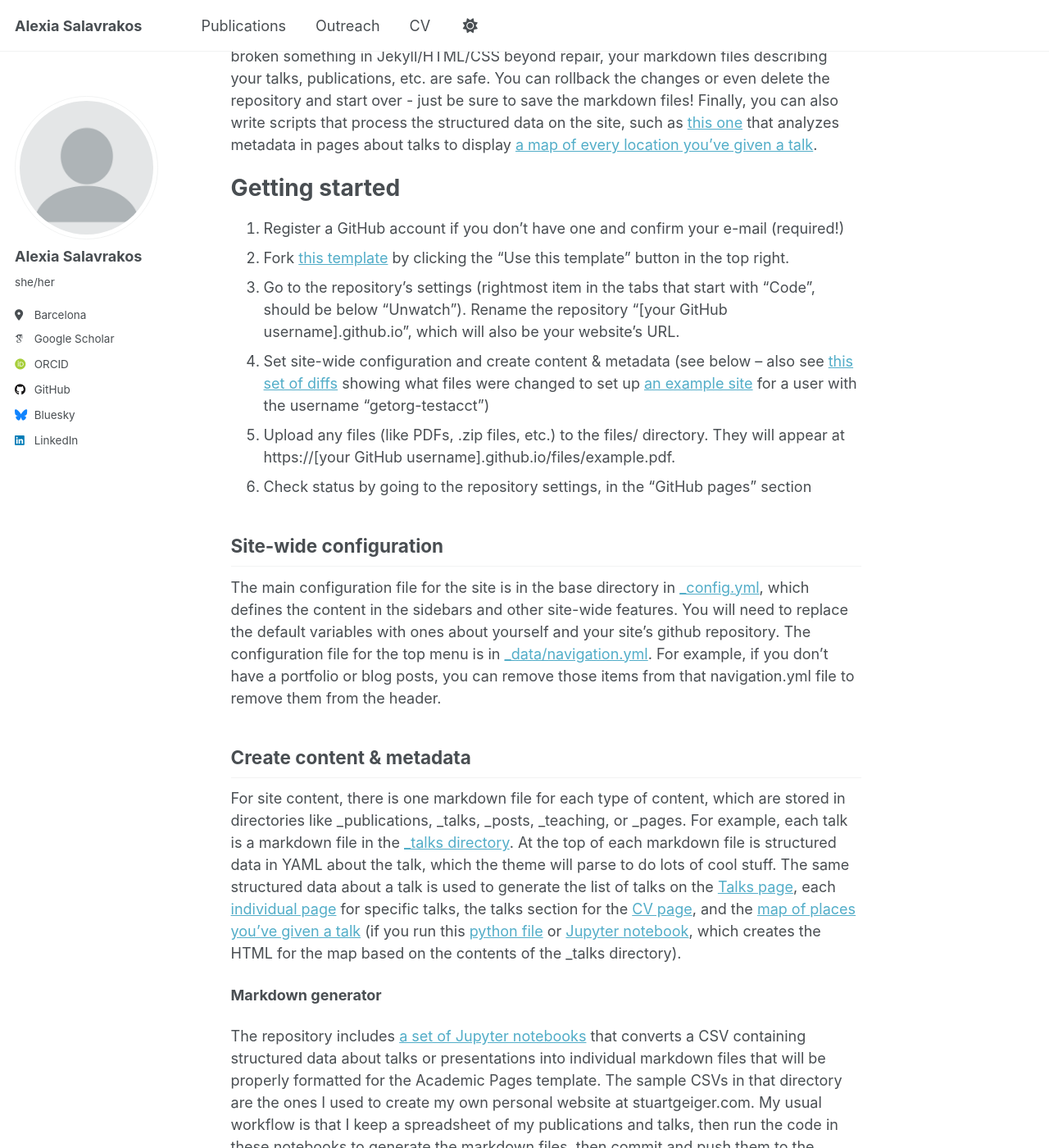
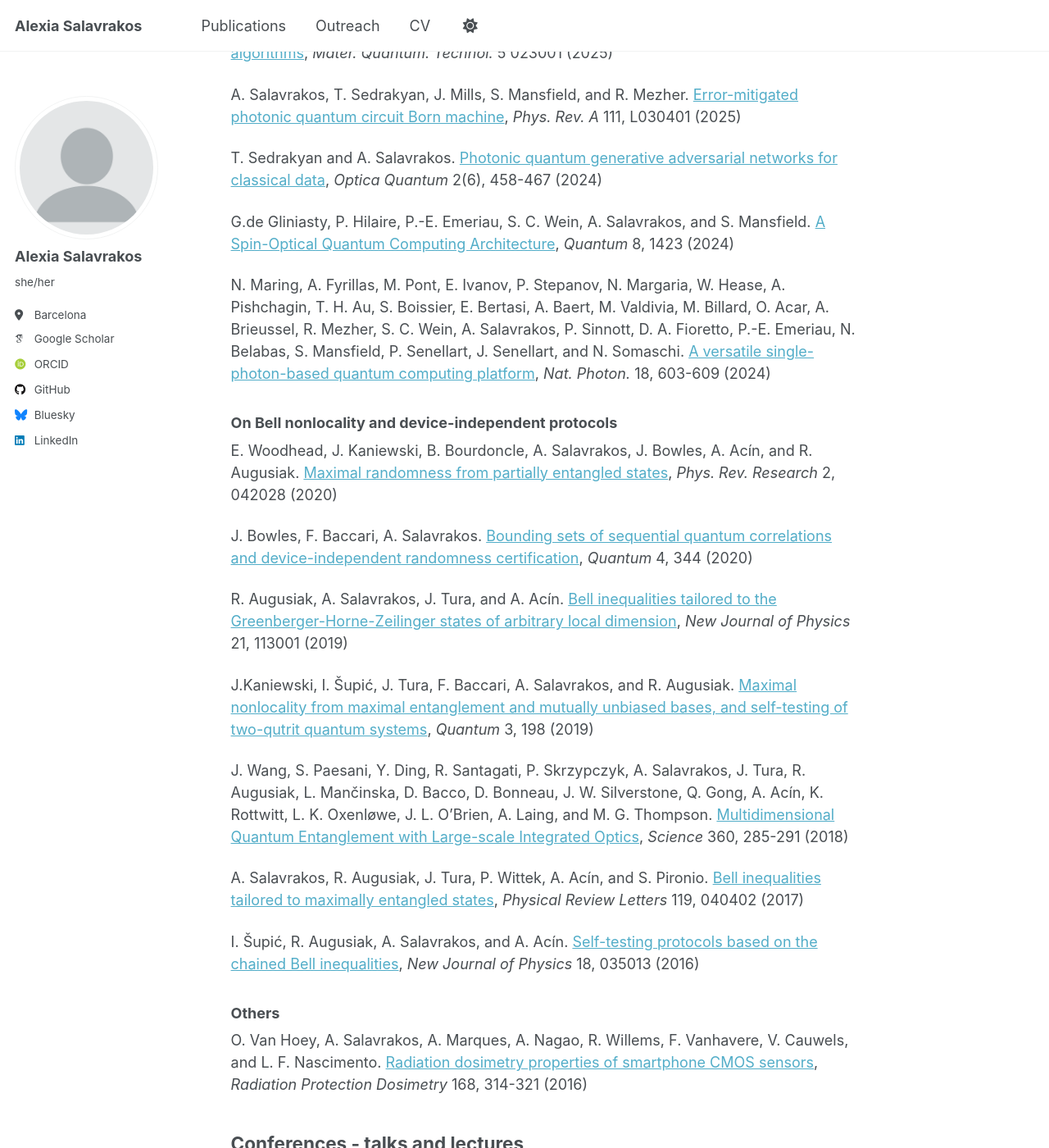
Before and after one commit to alexiasalavrakos/alexiasalavrakos.github.io, a Jekyll site: the page built from _pages/about.md, in a window 1280 px wide and 1400 px high, scrolled down 776 px. Shown: the whole window at 82% size. Built offline with Jekyll 4.4.1, drawn with Linux system fonts in a browser that asks for light colours; some web fonts are replaced; some of the changed text lies outside the part shown.

Commit message:
Update about.md

```diff
--- a/_pages/about.md
+++ b/_pages/about.md
@@ -1,49 +1,87 @@
 ---
 permalink: /
-title: "Academic Pages is a ready-to-fork GitHub Pages template for academic personal websites"
+title: ""
 author_profile: true
 redirect_from:
   - /about/
   - /about.html
 ---
 
-This is the front page of a website that is powered by the [Academic Pages template](https://github.com/academicpages/academicpages.github.io) and hosted on GitHub pages. [GitHub pages](https://pages.github.com) is a free service in which websites are built and hosted from code and data stored in a GitHub repository, automatically updating when a new commit is made to the repository. This template was forked from the [Minimal Mistakes Jekyll Theme](https://mmistakes.github.io/minimal-mistakes/) created by Michael Rose, and then extended to support the kinds of content that academics have: publications, talks, teaching, a portfolio, blog posts, and a dynamically-generated CV. You can fork [this template](https://github.com/academicpages/academicpages.github.io) right now, modify the configuration and markdown files, add your own PDFs and other content, and have your own site for free, with no ads!
+## Introduction
+I am a researcher currently working at [Quandela](https://www.quandela.com/) on photonic quantum computing and quantum machine learning.
 
-A data-driven personal website
-======
-Like many other Jekyll-based GitHub Pages templates, Academic Pages makes you separate the website's content from its form. The content & metadata of your website are in structured markdown files, while various other files constitute the theme, specifying how to transform that content & metadata into HTML pages. You keep these various markdown (.md), YAML (.yml), HTML, and CSS files in a public GitHub repository. Each time you commit and push an update to the repository, the [GitHub pages](https://pages.github.com/) service creates static HTML pages based on these files, which are hosted on GitHub's servers free of charge.
+I obtained my PhD at ICFO, Barcelona, in the group of Antonio Acín, on the topic of [Bell inequalities and device-independent protocols](https://upcommons.upc.edu/handle/2117/131434).
 
-Many of the features of dynamic content management systems (like Wordpress) can be achieved in this fashion, using a fraction of the computational resources and with far less vulnerability to hacking and DDoSing. You can also modify the theme to your heart's content without touching the content of your site. If you get to a point where you've broken something in Jekyll/HTML/CSS beyond repair, your markdown files describing your talks, publications, etc. are safe. You can rollback the changes or even delete the repository and start over - just be sure to save the markdown files! Finally, you can also write scripts that process the structured data on the site, such as [this one](https://github.com/academicpages/academicpages.github.io/blob/master/talkmap.ipynb) that analyzes metadata in pages about talks to display [a map of every location you've given a talk](https://academicpages.github.io/talkmap.html).
+After my PhD and before joining Quandela, I worked as a datascientist in fintech for 3 years where I completed two long-term machine-learning based projects on fraud detection and payment optimisation.
 
-Getting started
-======
-1. Register a GitHub account if you don't have one and confirm your e-mail (required!)
-1. Fork [this template](https://github.com/academicpages/academicpages.github.io) by clicking the "Use this template" button in the top right.
-1. Go to the repository's settings (rightmost item in the tabs that start with "Code", should be below "Unwatch"). Rename the repository "[your GitHub username].github.io", which will also be your website's URL.
-1. Set site-wide configuration and create content & metadata (see below -- also see [this set of diffs](http://archive.is/3TPas) showing what files were changed to set up [an example site](https://getorg-testacct.github.io) for a user with the username "getorg-testacct")
-1. Upload any files (like PDFs, .zip files, etc.) to the files/ directory. They will appear at https://[your GitHub username].github.io/files/example.pdf.
-1. Check status by going to the repository settings, in the "GitHub pages" section
+I was in the organising committee of the [YQIS conference](https://www.yqisconference.org/) in Barcelona in 2016, and I am currently in the YQIS steering committee (2023-present).
 
-Site-wide configuration
-------
-The main configuration file for the site is in the base directory in [_config.yml](https://github.com/academicpages/academicpages.github.io/blob/master/_config.yml), which defines the content in the sidebars and other site-wide features. You will need to replace the default variables with ones about yourself and your site's github repository. The configuration file for the top menu is in [_data/navigation.yml](https://github.com/academicpages/academicpages.github.io/blob/master/_data/navigation.yml). For example, if you don't have a portfolio or blog posts, you can remove those items from that navigation.yml file to remove them from the header.
+*Research interests: quantum foundations, Bell nonlocality, photonic quantum computing, quantum algorithms, quantum and classical machine learning.*
 
-Create content & metadata
-------
-For site content, there is one markdown file for each type of content, which are stored in directories like _publications, _talks, _posts, _teaching, or _pages. For example, each talk is a markdown file in the [_talks directory](https://github.com/academicpages/academicpages.github.io/tree/master/_talks). At the top of each markdown file is structured data in YAML about the talk, which the theme will parse to do lots of cool stuff. The same structured data about a talk is used to generate the list of talks on the [Talks page](https://academicpages.github.io/talks), each [individual page](https://academicpages.github.io/talks/2012-03-01-talk-1) for specific talks, the talks section for the [CV page](https://academicpages.github.io/cv), and the [map of places you've given a talk](https://academicpages.github.io/talkmap.html) (if you run this [python file](https://github.com/academicpages/academicpages.github.io/blob/master/talkmap.py) or [Jupyter notebook](https://github.com/academicpages/academicpages.github.io/blob/master/talkmap.ipynb), which creates the HTML for the map based on the contents of the _talks directory).
+Please find my CV here.
 
-**Markdown generator**
 
-The repository includes [a set of Jupyter notebooks](https://github.com/academicpages/academicpages.github.io/tree/master/markdown_generator
-) that converts a CSV containing structured data about talks or presentations into individual markdown files that will be properly formatted for the Academic Pages template. The sample CSVs in that directory are the ones I used to create my own personal website at stuartgeiger.com. My usual workflow is that I keep a spreadsheet of my publications and talks, then run the code in these notebooks to generate the markdown files, then commit and push them to the GitHub repository.
+## Publications
 
-How to edit your site's GitHub repository
-------
-Many people use a git client to create files on their local computer and then push them to GitHub's servers. If you are not familiar with git, you can directly edit these configuration and markdown files directly in the github.com interface. Navigate to a file (like [this one](https://github.com/academicpages/academicpages.github.io/blob/master/_talks/2012-03-01-talk-1.md) and click the pencil icon in the top right of the content preview (to the right of the "Raw | Blame | History" buttons). You can delete a file by clicking the trashcan icon to the right of the pencil icon. You can also create new files or upload files by navigating to a directory and clicking the "Create new file" or "Upload files" buttons.
+### On photonic quantum computing and quantum machine learning
 
-Example: editing a markdown file for a talk
-![Editing a markdown file for a talk](/images/editing-talk.png)
+A. Salavrakos, N. Maring, P.-E. Emeriau, and S. Mansfield. [Photon-native quantum algorithms](https://iopscience.iop.org/article/10.1088/2633-4356/adc531), *Mater. Quantum. Technol.* 5 023001 (2025)
 
-For more info
-------
-More info about configuring Academic Pages can be found in [the guide](https://academicpages.github.io/markdown/), the [growing wiki](https://github.com/academicpages/academicpages.github.io/wiki), and you can always [ask a question on GitHub](https://github.com/academicpages/academicpages.github.io/discussions). The [guides for the Minimal Mistakes theme](https://mmistakes.github.io/minimal-mistakes/docs/configuration/) (which this theme was forked from) might also be helpful.
+A. Salavrakos, T. Sedrakyan, J. Mills, S. Mansfield, and R. Mezher. [Error-mitigated photonic quantum circuit Born machine](https://journals.aps.org/pra/abstract/10.1103/PhysRevA.111.L030401), *Phys. Rev. A* 111, L030401 (2025)
+
+T. Sedrakyan and A. Salavrakos. [Photonic quantum generative adversarial networks for classical data](https://doi.org/10.1364/OPTICAQ.530346), *Optica Quantum* 2(6), 458-467 (2024)
+
+G.de Gliniasty, P. Hilaire, P.-E. Emeriau, S. C. Wein, A. Salavrakos, and S. Mansfield. [A Spin-Optical Quantum Computing Architecture](https://quantum-journal.org/papers/q-2024-07-24-1423/), *Quantum* 8, 1423 (2024)
+
+N. Maring, A. Fyrillas, M. Pont, E. Ivanov, P. Stepanov, N. Margaria, W. Hease, A. Pishchagin, T. H. Au, S. Boissier, E. Bertasi, A. Baert, M. Valdivia, M. Billard, O. Acar, A. Brieussel, R. Mezher, S. C. Wein, A. Salavrakos, P. Sinnott, D. A. Fioretto, P.-E. Emeriau, N. Belabas, S. Mansfield, P. Senellart, J. Senellart, and N. Somaschi. [A versatile single-photon-based quantum computing platform](https://www.nature.com/articles/s41566-024-01403-4), *Nat. Photon.* 18, 603-609 (2024)
+
+
+### On Bell nonlocality and device-independent protocols
+
+E. Woodhead, J. Kaniewski, B. Bourdoncle, A. Salavrakos, J. Bowles, A. Acín, and R. Augusiak. [Maximal randomness from partially entangled states](https://journals.aps.org/prresearch/abstract/10.1103/PhysRevResearch.2.042028), *Phys. Rev. Research* 2, 042028 (2020)
+
+J. Bowles, F. Baccari, A. Salavrakos. [Bounding sets of sequential quantum correlations and device-independent randomness certification](https://quantum-journal.org/papers/q-2020-10-19-344/), *Quantum* 4, 344 (2020)
+
+R. Augusiak, A. Salavrakos, J. Tura, and A. Acín. [Bell inequalities tailored to the Greenberger-Horne-Zeilinger states of arbitrary local dimension](https://iopscience.iop.org/article/10.1088/1367-2630/ab4d9f), *New Journal of Physics* 21, 113001 (2019)
+
+J.Kaniewski, I. Šupić, J. Tura, F. Baccari, A. Salavrakos, and R. Augusiak. [Maximal nonlocality from maximal entanglement and mutually unbiased bases, and self-testing of two-qutrit quantum systems](https://quantum-journal.org/papers/q-2019-10-24-198/), *Quantum* 3, 198 (2019)
+
+J. Wang, S. Paesani, Y. Ding, R. Santagati, P. Skrzypczyk, A. Salavrakos, J. Tura, R. Augusiak, L. Mančinska, D. Bacco, D. Bonneau, J. W. Silverstone, Q. Gong, A. Acín, K. Rottwitt, L. K. Oxenløwe, J. L. O’Brien, A. Laing, and M. G. Thompson. [Multidimensional Quantum Entanglement with Large-scale Integrated Optics](https://www.science.org/doi/10.1126/science.aar7053), *Science* 360, 285-291 (2018)
+
+A. Salavrakos, R. Augusiak, J. Tura, P. Wittek, A. Acín, and S. Pironio. [Bell inequalities tailored to maximally entangled states](https://journals.aps.org/prl/abstract/10.1103/PhysRevLett.119.040402), *Physical Review Letters* 119, 040402 (2017)
+
+I. Šupić, R. Augusiak, A. Salavrakos, and A. Acín. [Self-testing protocols based on the chained Bell inequalities](https://iopscience.iop.org/article/10.1088/1367-2630/18/3/035013), *New Journal of Physics* 18, 035013 (2016)
+
+
+### Others
+
+O. Van Hoey, A. Salavrakos, A. Marques, A. Nagao, R. Willems, F. Vanhavere, V. Cauwels, and L.  F. Nascimento. [Radiation dosimetry properties of smartphone CMOS sensors](https://doi.org/10.1093/rpd/ncv352), *Radiation Protection Dosimetry* 168, 314-321 (2016)
+
+
+## Conferences - talks and lectures
+
+- **Contributed talk** on “An error-mitigated photonic quantum circuit Born machine”. *Quantum Matter conference* in Grenoble, France (20/05 - 23/05/2025)
+- **Lecture** on “Quantum machine learning on photonic platforms”. *Winter School on Quantum Machine Learning* in Trento, Italy (09/12 - 13/12/2024)
+- **Contributed talk** on “SPOQC: a Spin-Optical Quantum Computing Architecture”. *Quantum Matter conference* in San Sebastián, Spain (07/05 - 10/05/2024)
+- **Lectures** on “Photonic Circuits I & II” and “Photonic circuits with Perceval”**. *Spring School on Near-Term Quantum Computing* in Benasque, Spain (14/04 - 27/04/2024)
+- **Lecture** on “Discovering discrete variable photonic quantum computing with Perceval” and invited talk on “A versatile single-photon-based quantum computing platform”. *ICFO Spring School on Open-Source Tools for Quantum Science and Technology* in Castelldefels, Spain (18/03 - 21/03/2024)
+- **Contributed talk** on “Variational quantum algorithms implemented on a general-purpose single-photon-based quantum computing platform”. *Quantum Techniques in Machine Learning (QTML) conference* in Geneva, Switzerland (19/11 - 24/11/2023)
+- **Lecture** on “Apprentissage automatique et calcul quantique”. *Alsace Tech conference cycle on AI* in Strasbourg, France (15/12/2022)
+- **Contributed talk** on “Certifying global randomness from partially entangled two-qubit states”. *Young Quantum Information Scientists (YQIS) conference* in Erlangen, Germany (03/10 - 06/10/2017)
+- **Contributed talk** on “Self-testing protocols based on the chained Bell inequalities” *4th UAB-ICFO-UB Winter School on Quantum Information* in Setcases, Spain (01/03 - 03/03/2017)
+- **Contributed talk** on “Bell inequalities for maximally entangled states”. *Colloquium on Quantum Information, Foundations and Applications (IQFA)* in Paris, France (16/11 - 18/11/2016)
+- **Contributed talk** on “Novel Tsirelson-like bounds”. *3rd UAB-ICFO-UB Winter School on Quantum Information* in Setcases, Spain (02/03 - 04/03/2015)
+- **Contributed talk** on “Can we predict everything?” *3rd Jornada d’Investigadors Predoctorals Interdisciplinaria* in Barcelona, Spain (05/02/2015)
+
+
+
+## Outreach
+
+I have been a volunteer at (Codewomen)[https://migracode.org/codewomen/] since July 2024. It is a community built for women by women in the world of tech.
+
+**Past workshops:**
+- SQL workshop (04/12/2024)
+- Mastering SQL fundamentals for all levels (12/02/2025 and 26/02/2025)
+
+**Upcoming workshops:**
+- Build your own neural network (28 May 2025)
```
